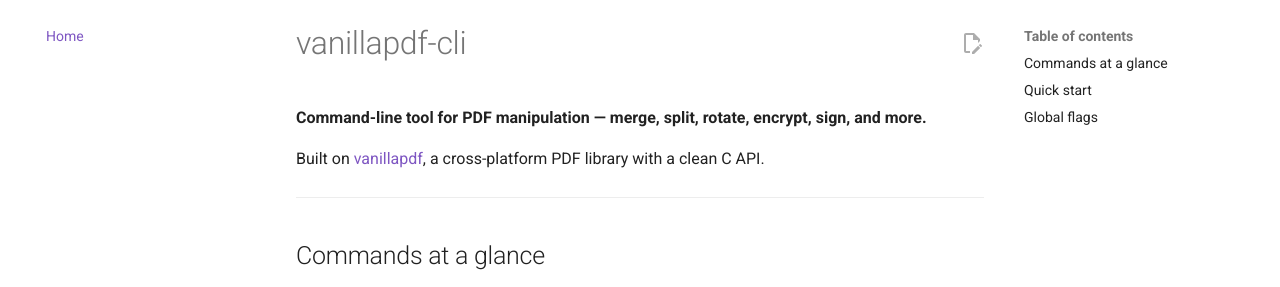
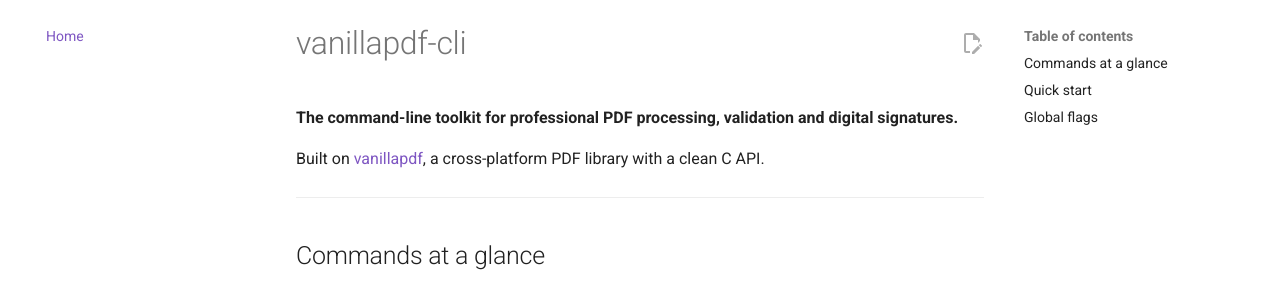
Before and after one commit to vanillapdf/vanillapdf-cli, an MkDocs documentation site: the page built from docs/index.md, in a window 1280 px wide and 900 px high. Shown: the part 123-410 px from the top of the window. Built offline with MkDocs 1.6.1 and Material for MkDocs 9.7.7, drawn with Linux system fonts in a browser that asks for light colours; comment, search, counter and statistics services are not loaded.

Commit message:
Use the new tagline in the docs and package metadata
README, docs and mkdocs use the full tagline. Package metadata (CMake/CPack,
vcpkg, Homebrew, snap) uses a 74-character form without a leading article,
which Homebrew audit and the snap summary limit require.

Co-Authored-By: Claude Opus 5.5 <noreply@anthropic.com>

```diff
--- a/CMakeLists.txt
+++ b/CMakeLists.txt
@@ -26,7 +26,7 @@ include(cmake/vcpkg_init.cmake)
 
 project(vanillapdf-cli
     VERSION 0.1.0
-    DESCRIPTION "PDF manipulation command-line tool"
+    DESCRIPTION "Command-line toolkit for PDF processing, validation and digital signatures"
     HOMEPAGE_URL "https://github.com/vanillapdf/vanillapdf-cli"
     LANGUAGES CXX
 )
--- a/docs/index.md
+++ b/docs/index.md
@@ -1,6 +1,6 @@
 # vanillapdf-cli
 
-**Command-line tool for PDF manipulation — merge, split, rotate, encrypt, sign, and more.**
+**The command-line toolkit for professional PDF processing, validation and digital signatures.**
 
 Built on [vanillapdf](https://vanillapdf.com), a cross-platform PDF library with a clean C API.
 
--- a/mkdocs.yml
+++ b/mkdocs.yml
@@ -1,6 +1,6 @@
 site_name: vanillapdf-cli
 site_url: https://vanillapdf-cli.readthedocs.io
-site_description: Command-line tool for PDF manipulation built on vanillapdf
+site_description: The command-line toolkit for professional PDF processing, validation and digital signatures
 site_author: Vanilla.PDF Labs
 
 repo_name: vanillapdf/vanillapdf-cli
--- a/vcpkg.json
+++ b/vcpkg.json
@@ -1,6 +1,6 @@
 {
     "name": "vanillapdf-cli",
-    "description": "PDF manipulation command-line tool",
+    "description": "Command-line toolkit for PDF processing, validation and digital signatures",
     "features": {
         "cli11": {
             "description": "CLI argument parsing library",
```
Also changed, not shown: README.md (+3 -1 lines), 2 other files.
